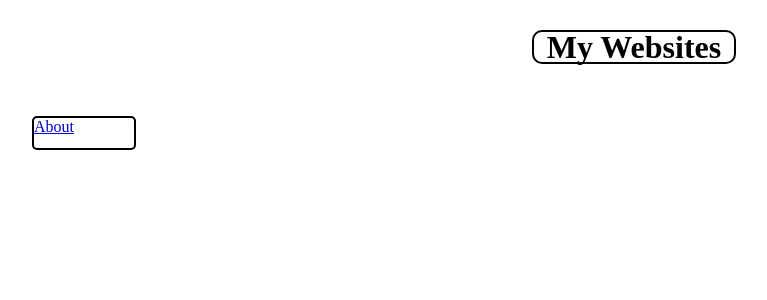
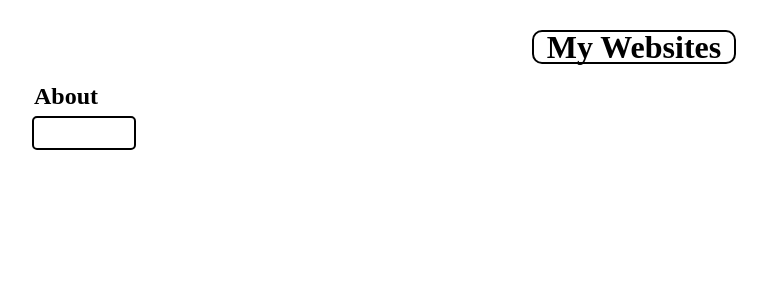
Before and after one commit to mathmaniac88/mathmaniac88.github.io, a Jekyll site: the page about.html, which Jekyll copies as it is, in a window 1280 px wide. Shown: the top 300 px of the page, without its empty margins (6-773 px from the left). Built offline with Jekyll 4.4.1, drawn with Linux system fonts in a browser that asks for light colours.

Commit message:
Update about.html

```diff
--- a/about.html
+++ b/about.html
@@ -7,7 +7,7 @@
 <body>
 <center><div></div><h1>My Websites</h1></center>
 <nav>
-  <div class="nav-about"><a href="/about.html">About</a></div>
+  <a href="/about.html"><div class="nav-about"><h1>About</h1></div></a>
 </nav>
 <style>
 div{
@@ -50,6 +50,10 @@ h1{
   height:30px;
   border-radius:5px
 }
+a {
+  text-decoration:none;
+  color:black
+}
 </style>
 </body>
 </html>
```
